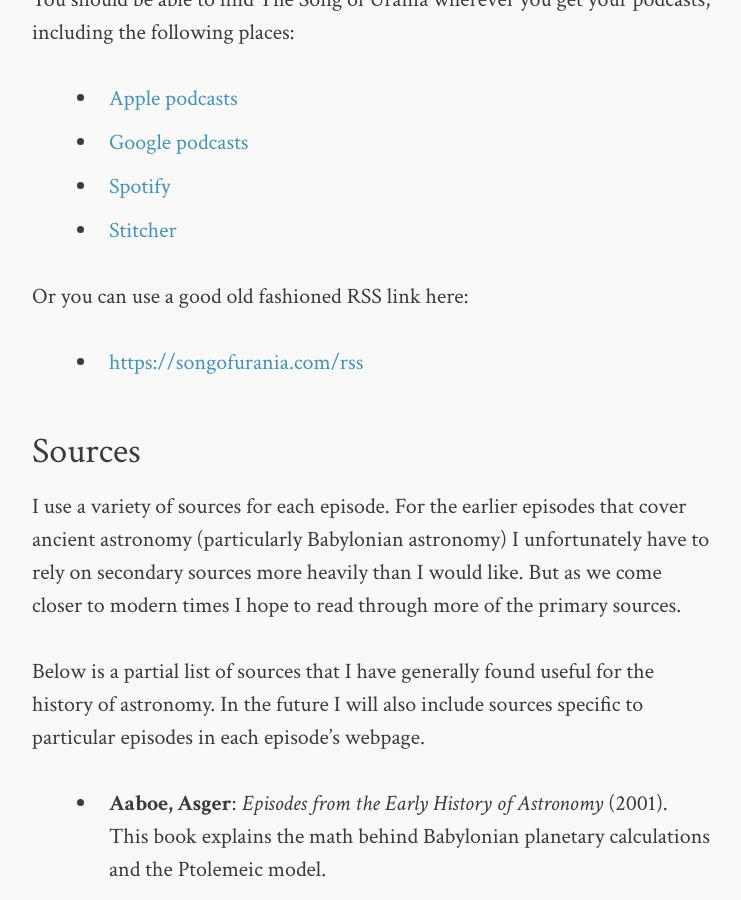
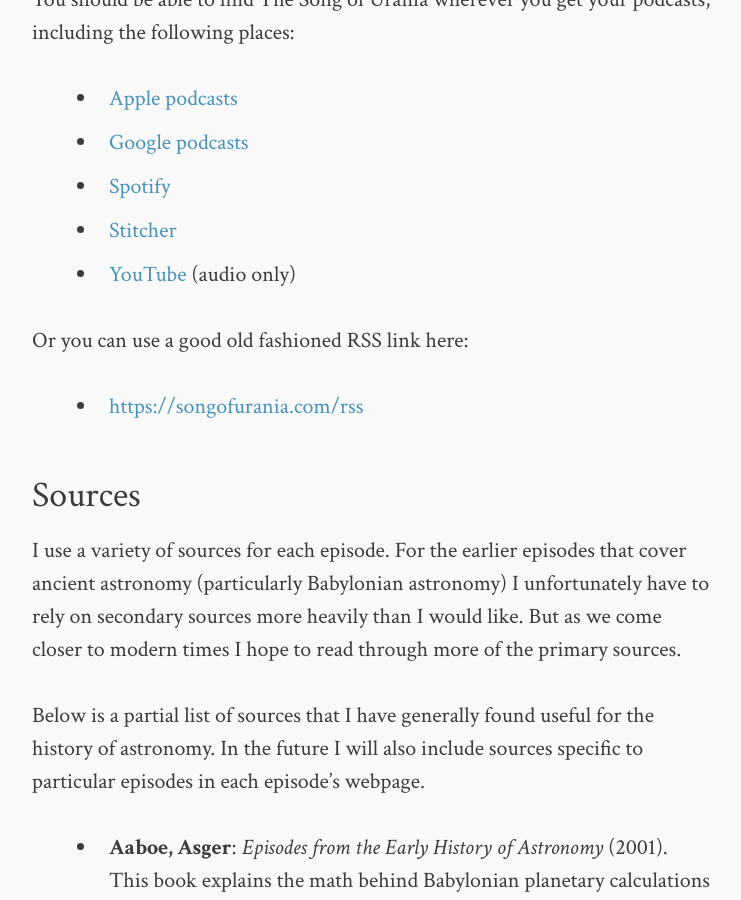
Before and after one commit to joe-antognini/song-of-urania, a Jekyll site: the page built from about.md, in a window 1280 px wide and 900 px high, scrolled down 1335 px. Shown: the whole window, without its empty margins (268-1009 px from the left). Built offline with Jekyll 4.4.1, drawn with Linux system fonts in a browser that asks for light colours.

Commit message:
Add a link to the YouTube channel.

```diff
--- a/about.md
+++ b/about.md
@@ -32,6 +32,8 @@
   podcasts](https://podcasts.google.com/feed/aHR0cHM6Ly9zb25nb2Z1cmFuaWEuY29tL3Jzcw)
 * [Spotify](https://open.spotify.com/show/412pyUrUCtPtP9yWCRRsnt)
 * [Stitcher](https://www.stitcher.com/show/the-song-of-urania)
+* [YouTube](https://www.youtube.com/playlist?list=PLsnSTWPyD3dUDVRKjB5Z4oMvzGdlguNDo)
+  (audio only)
 
 Or you can use a good old fashioned RSS link here:
 
```
